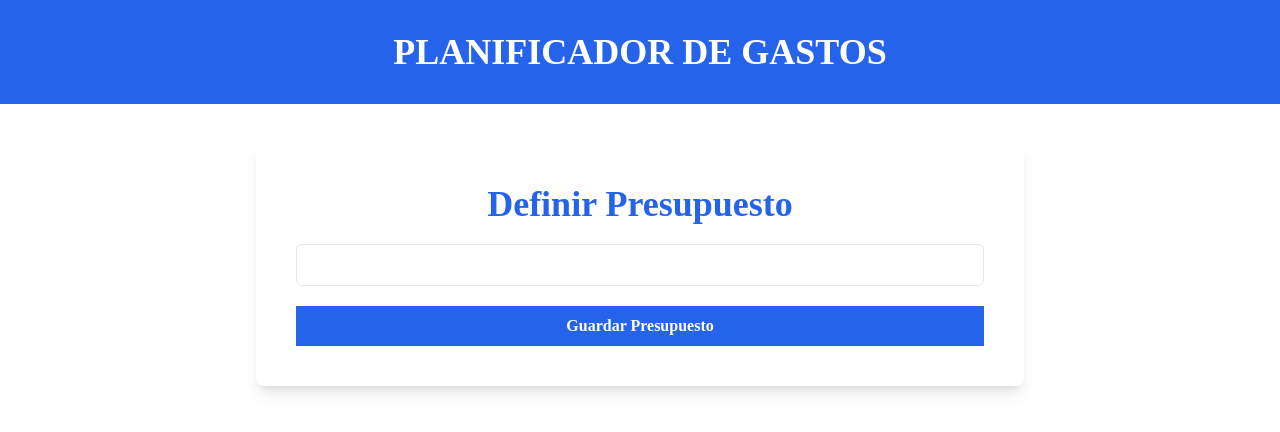
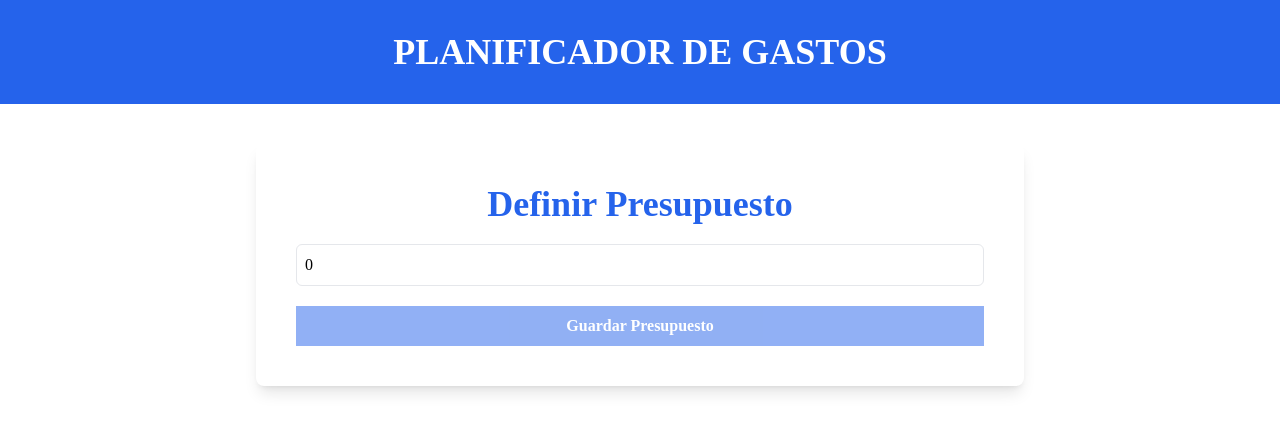
Before and after one commit to BryanLlana/Expense_control, a React (Vite) app: page / in a window 1280 px wide. Shown: the top 432 px of the page. Built offline with nearby package versions, Linux system fonts and the light colour scheme.

Commit message:
Budget validate

```diff
--- a/src/components/BudgetForm.tsx
+++ b/src/components/BudgetForm.tsx
@@ -1,4 +1,14 @@
+import { useMemo, useState } from "react"
+
 const BudgetForm = () => {
+  const [budget, setBudget] = useState(0)
+
+  const handleChange = (e: React.ChangeEvent<HTMLInputElement>) => {
+    setBudget(e.target.valueAsNumber)
+  }
+
+  const isValidateBudget = useMemo(() => budget > 0, [budget])
+
   return (
     <form className="space-y-5">
       <div className="flex flex-col space-y-5">
@@ -9,12 +19,15 @@ const BudgetForm = () => {
           type="number"
           className="w-full bg-white border border-gray-200 p-2 rounded-md"
           name="budget"
+          value={budget}
+          onChange={handleChange}
         />
       </div>
       <input
         type="submit"
         value='Guardar Presupuesto'
-        className="bg-blue-600 hover:bg-blue-700 cursor-pointer w-full p-2 text-white font-bold"
+        disabled={!isValidateBudget}
+        className="bg-blue-600 hover:bg-blue-700 cursor-pointer w-full p-2 text-white font-bold disabled:opacity-50"
       />
     </form>
   )
```
